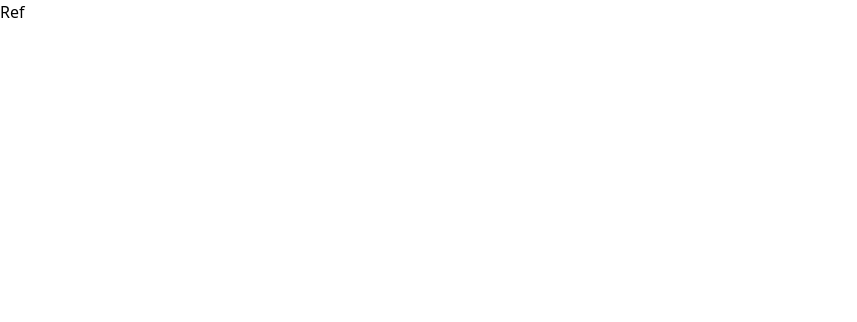
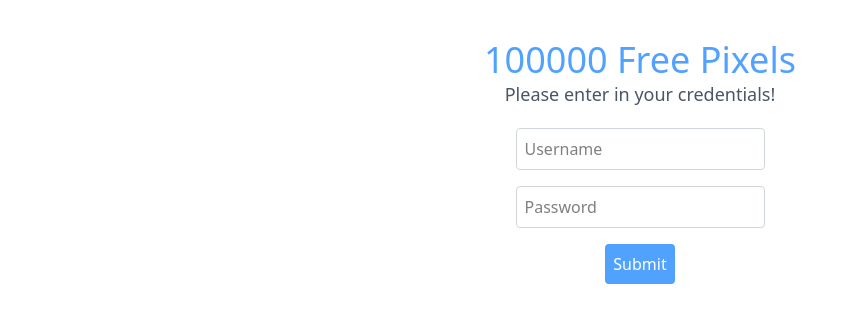
Before and after one commit to Hack4Impact-UMD/bootcamp-workshop-spring2025, a React (Vite) app: page /ref in a window 1280 px wide. Shown: the top 322 px of the page, without its empty margins (0-857 px from the left). Built offline with nearby package versions, Linux system fonts and the light colour scheme.

Commit message:
added useRef material

```diff
--- a/src/App.tsx
+++ b/src/App.tsx
@@ -14,9 +14,9 @@ function App() {
       <AuthProvider>
         <Routes>
           <Route path="/" element={<Home />} />
-          <Route path="/callback" element={<Callback />} />
           <Route path="/context" element={<Context courses={courses} />} />
           <Route path="/ref" element={<Ref />} />
+          <Route path="/callback" element={<Callback />} />
         </Routes>
       </AuthProvider>
     </Router>
--- a/src/Pages/Ref/Ref.tsx
+++ b/src/Pages/Ref/Ref.tsx
@@ -1,5 +1,51 @@
+import { useState } from "react";
+
 const Ref = () => {
-  return <div>Ref</div>;
+  const [username, setUsername] = useState("");
+  const [password, setPassword] = useState("");
+
+  const handleSubmit = (event: React.FormEvent) => {
+    event.preventDefault();
+
+    if (username === "" || password === "") {
+      alert("Please fill in all fields");
+      return;
+    }
+
+    alert("I just stole all ur pixels 😎");
+  };
+
+  return (
+    <div className="text-center p-10">
+      <h1 className="text-4xl text-blue-400">100000 Free Pixels</h1>
+      <p className="text-lg text-gray-600">Please enter in your credentials!</p>
+
+      <form className="mt-5" onSubmit={handleSubmit}>
+        <input
+          type="text"
+          placeholder="Username"
+          className="border border-gray-300 rounded p-2 mb-4"
+          value={username}
+          onChange={(e) => setUsername(e.target.value)}
+        />
+        <br />
+        <input
+          type="password"
+          placeholder="Password"
+          className="border border-gray-300 rounded p-2 mb-4"
+          value={password}
+          onChange={(e) => setPassword(e.target.value)}
+        />
+        <br />
+        <button
+          type="submit"
+          className="bg-blue-400 text-white rounded p-2 hover:bg-blue-500 cursor-pointer"
+        >
+          Submit
+        </button>
+      </form>
+    </div>
+  );
 };
 
 export default Ref;
```
